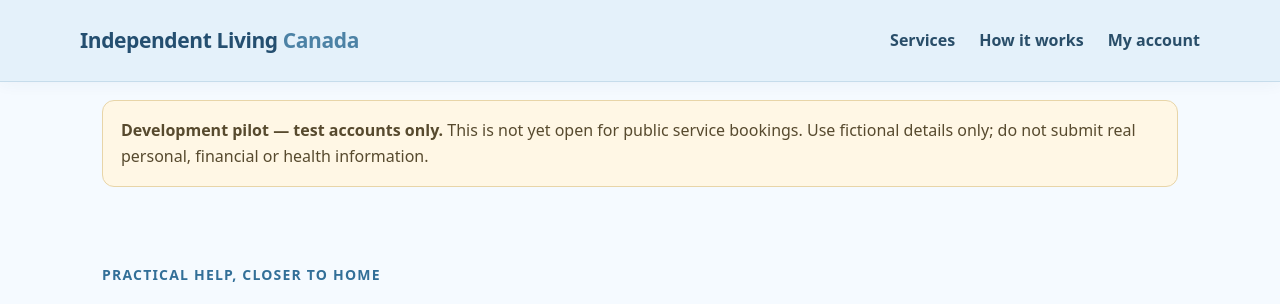
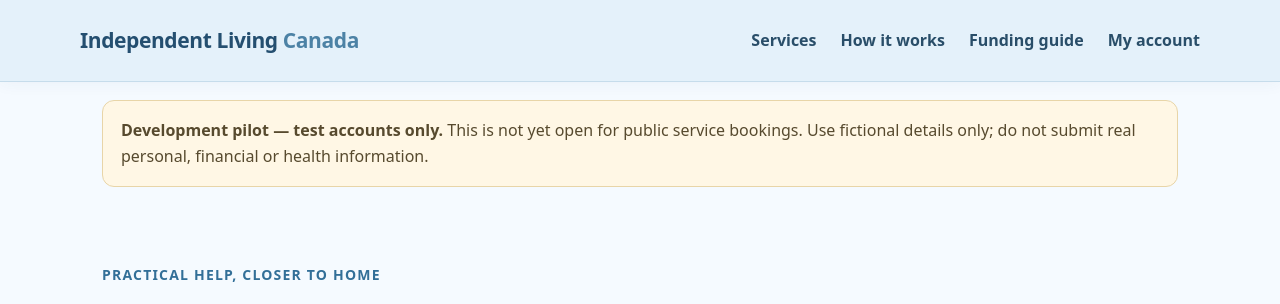
Before and after one commit to independentlivingcanada/Independent-Living-Canada, a plain HTML site: page index.html in a window 1280 px wide. Shown: the top 304 px of the page. Drawn offline with Linux system fonts and the light colour scheme; a script that the page names is missing.

Commit message:
Link funding guide from main website

```diff
--- a/index.html
+++ b/index.html
@@ -11,7 +11,7 @@
 <body>
 <header class="site-header">
   <a class="brand" href="./" aria-label="Independent Living Canada home">Independent Living <span>Canada</span></a>
-  <nav aria-label="Main navigation"><a href="#services">Services</a><a href="#how">How it works</a><a href="#account">My account</a></nav>
+  <nav aria-label="Main navigation"><a href="#services">Services</a><a href="#how">How it works</a><a href="./funding.html">Funding guide</a><a href="#account">My account</a></nav>
   <button class="button button-small button-outline" id="signOutButton" hidden type="button">Sign out</button>
 </header>
 <main>
@@ -59,6 +59,8 @@
     <article class="service-card"><span>🛠️</span><h3>Home accessibility</h3><p>Connect with contractors for ramps, grab bars, safer bathrooms and other modifications.</p></article>
   </div>
 </section>
+
+<section class="section"><p class="eyebrow">Make support more affordable</p><h2>Explore government funding options</h2><p class="section-intro">Some Manitobans may qualify for publicly funded home care, self/family-managed care or home accessibility assistance. Explore eligibility pathways and questions to ask providers.</p><a class="button" href="./funding.html">View funding and subsidy guide</a></section>
 
 <section class="section how" id="how">
   <p class="eyebrow">Designed to be simple</p><h2>From “we need a hand” to a plan</h2>
```
